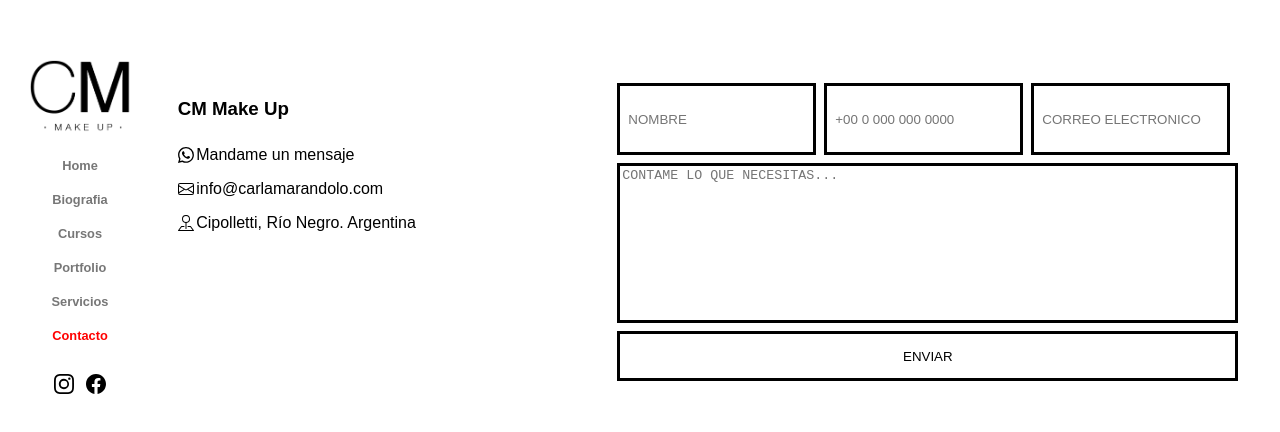
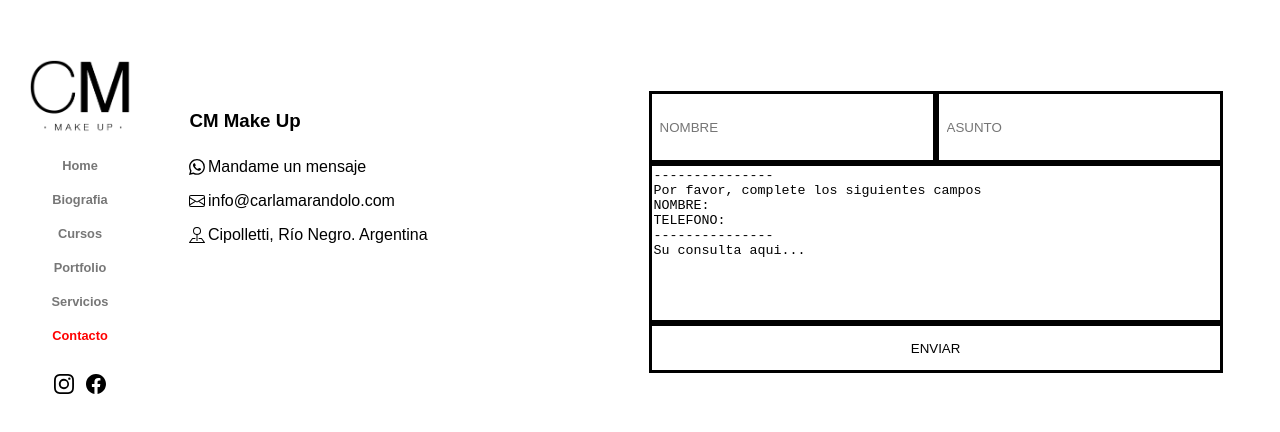
Before and after one commit to 0xKoller/Carla, a website: page src/pages/contact.html in a window 1280 px wide. Shown: the part 168-600 px from the top of the page. Drawn offline with Linux system fonts and the light colour scheme.

Commit message:
Last changes

```diff
--- a/src/pages/contact.html
+++ b/src/pages/contact.html
@@ -46,7 +46,7 @@
         </div>
       </nav>
     </header>
-    <main class="col content contact">
+    <main class="content contact">
       <section class="links">
         <h3>CM Make Up</h3>
         <a
@@ -102,33 +102,31 @@
           Cipolletti, Río Negro. Argentina</a
         >
       </section>
-      <section class="form">
+      <section class="form column-2">
         <form
           action="mailto:info@carlamarandolo.com"
           method="get"
           enctype="text/plain"
+          target="_blank"
         >
           <div class="form__data">
             <input type="text" name="name" placeholder="NOMBRE" id="" />
-            <input
-              type="tel"
-              name="phone"
-              placeholder="+00 0 000 000 0000"
-              id=""
-            />
-            <input
-              type="email"
-              name="email"
-              placeholder="CORREO ELECTRONICO"
-              id=""
-            />
+            <input type="text" name="subject" placeholder="ASUNTO" id="" />
           </div>
           <div class="form__message">
             <textarea
-              name="message"
+              name="body"
               id=""
               placeholder="CONTAME LO QUE NECESITAS..."
-            ></textarea>
+            >
+---------------
+Por favor, complete los siguientes campos
+NOMBRE:
+TELEFONO:
+---------------
+Su consulta aqui...
+          </textarea
+            >
           </div>
           <button type="submit">ENVIAR</button>
         </form>
--- a/src/scss/main.scss
+++ b/src/scss/main.scss
@@ -253,18 +253,19 @@ article.services {
     &__data {
       display: flex;
       flex-direction: row;
+      justify-content: space-around;
+      width: 100%;
       input {
         border: 3px black solid;
         padding: 1vh;
-        margin: 0.5vh;
         height: 50px;
+        width: 50%;
       }
     }
     &__message {
       padding: 0;
 
       width: 100%;
-      margin: 0.5vh;
       display: flex;
       textarea {
         resize: none;
@@ -280,7 +281,6 @@ article.services {
       border: 3px black solid;
       height: 50px;
       padding: 0;
-      margin: 0.5vh;
     }
   }
 }
```
Also changed, not shown: src/styles/main.css.
